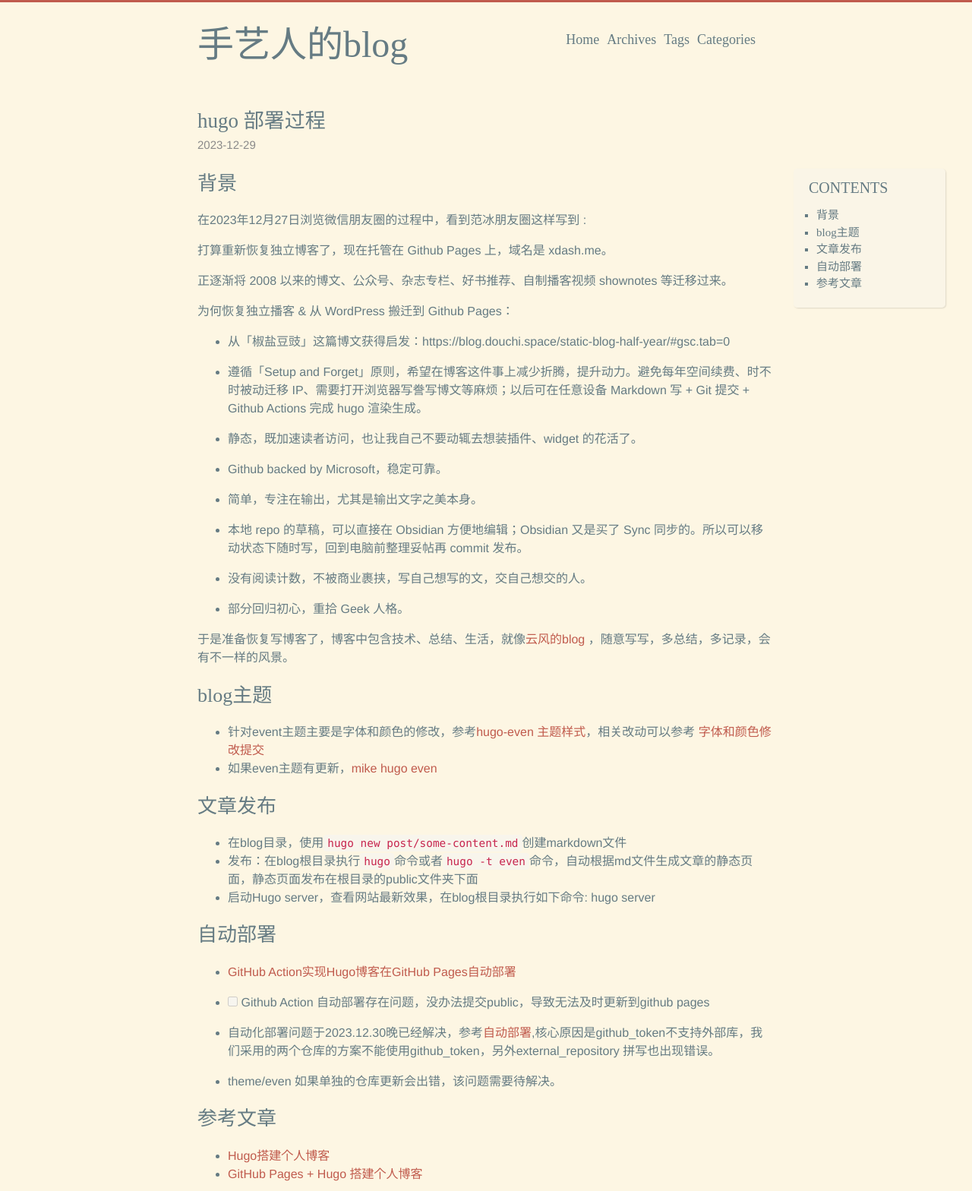
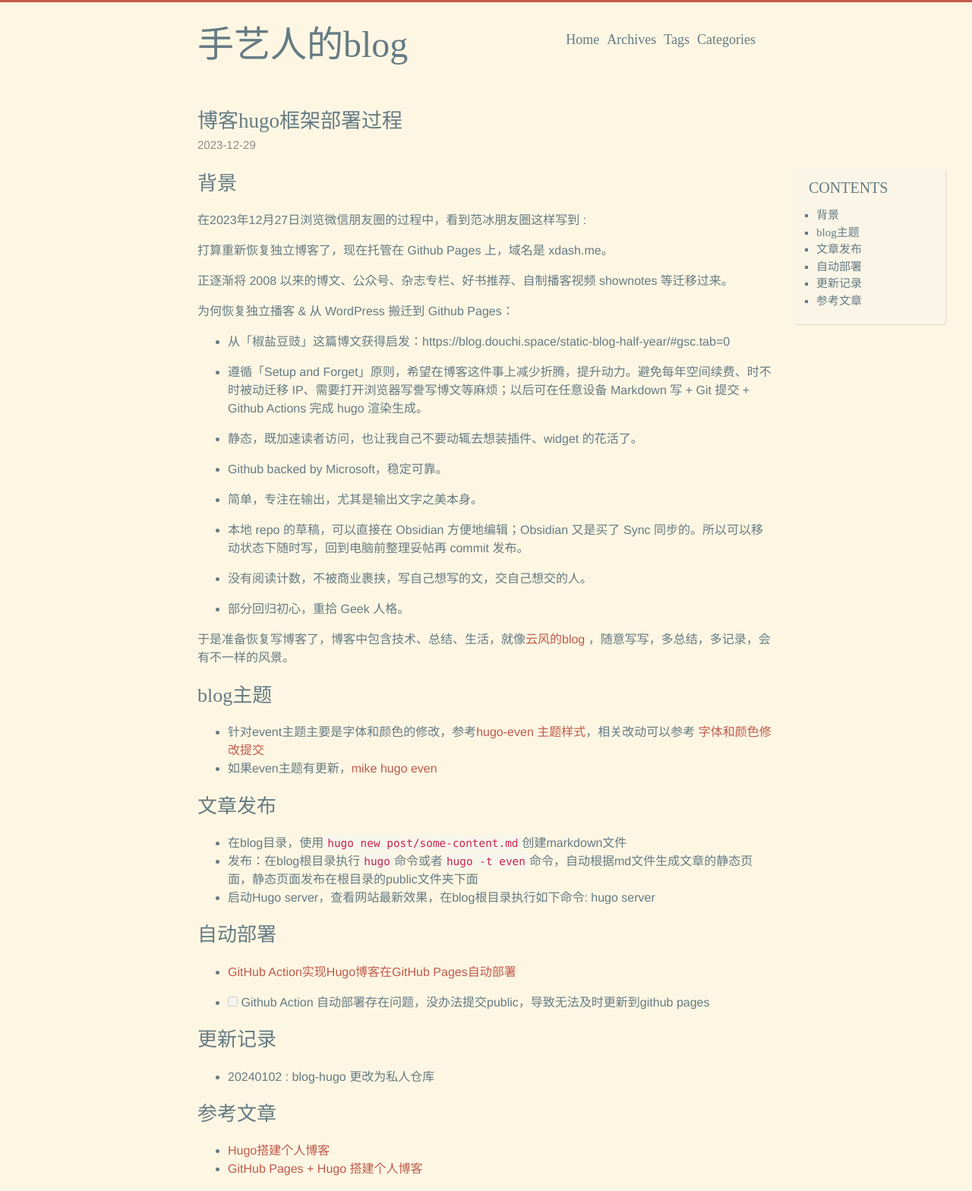
Before and after one commit to mikezhaoiot/AudioTech.github.io, a plain HTML site: page post/00-hugo部署/index.html in a window 1280 px wide. Shown: the top 1568 px of the page at 76% size. Drawn offline with nearby package versions, Linux system fonts and the light colour scheme; a script that the page names is missing.

Commit message:
update md mikezhaoiot/hugo-blog@90a1866b9eac8dd2db45e633d9accdd5d08117c9

```diff
--- a/post/00-hugo部署/index.html
+++ b/post/00-hugo部署/index.html
@@ -3,7 +3,7 @@
 <head>
   <meta charset="utf-8">
   <meta http-equiv="X-UA-Compatible" content="IE=edge,chrome=1">
-  <title>hugo 部署过程 - Even - A super concise theme for Hugo</title>
+  <title>博客hugo框架部署过程 - Even - A super concise theme for Hugo</title>
   <meta name="renderer" content="webkit" />
 <meta name="viewport" content="width=device-width, initial-scale=1, maximum-scale=1"/>
 
@@ -39,19 +39,19 @@
 <link rel="stylesheet" href="https://cdn.jsdelivr.net/npm/@fancyapps/fancybox@3.1.20/dist/jquery.fancybox.min.css" integrity="sha256-7TyXnr2YU040zfSP+rEcz29ggW4j56/ujTPwjMzyqFY=" crossorigin="anonymous">
 
 
-<meta property="og:title" content="hugo 部署过程" />
+<meta property="og:title" content="博客hugo框架部署过程" />
 <meta property="og:description" content="背景 在2023年12月27日浏览微信朋友圈的过程中，看到范冰朋友圈这样写到 : 打算重新恢复独立博客了，现在托管在 Github Pages 上，域名是 xdash.me" />
 <meta property="og:type" content="article" />
 <meta property="og:url" content="https://mikezhaoiot.github.io/post/00-hugo%E9%83%A8%E7%BD%B2/" /><meta property="article:section" content="post" />
 <meta property="article:published_time" content="2023-12-29T11:19:32+08:00" />
 <meta property="article:modified_time" content="2023-12-29T11:19:32+08:00" />
 
-<meta itemprop="name" content="hugo 部署过程">
+<meta itemprop="name" content="博客hugo框架部署过程">
 <meta itemprop="description" content="背景 在2023年12月27日浏览微信朋友圈的过程中，看到范冰朋友圈这样写到 : 打算重新恢复独立博客了，现在托管在 Github Pages 上，域名是 xdash.me"><meta itemprop="datePublished" content="2023-12-29T11:19:32+08:00" />
 <meta itemprop="dateModified" content="2023-12-29T11:19:32+08:00" />
-<meta itemprop="wordCount" content="1016">
+<meta itemprop="wordCount" content="894">
 <meta itemprop="keywords" content="" /><meta name="twitter:card" content="summary"/>
-<meta name="twitter:title" content="hugo 部署过程"/>
+<meta name="twitter:title" content="博客hugo框架部署过程"/>
 <meta name="twitter:description" content="背景 在2023年12月27日浏览微信朋友圈的过程中，看到范冰朋友圈这样写到 : 打算重新恢复独立博客了，现在托管在 Github Pages 上，域名是 xdash.me"/>
 
 <!--[if lte IE 9]>
@@ -125,7 +125,7 @@
           <article class="post">
 
     <header class="post-header">
-      <h1 class="post-title">hugo 部署过程</h1>
+      <h1 class="post-title">博客hugo框架部署过程</h1>
 
       <div class="post-meta">
         <span class="post-time"> 2023-12-29 </span>
@@ -143,6 +143,7 @@
     <li><a href="#blog主题">blog主题</a></li>
     <li><a href="#文章发布">文章发布</a></li>
     <li><a href="#自动部署">自动部署</a></li>
+    <li><a href="#更新记录">更新记录</a></li>
     <li><a href="#参考文章">参考文章</a></li>
   </ul>
 </nav>
@@ -200,12 +201,10 @@
 <li>
 <p><input disabled="" type="checkbox"> Github Action 自动部署存在问题，没办法提交public，导致无法及时更新到github pages</p>
 </li>
-<li>
-<p>自动化部署问题于2023.12.30晚已经解决，参考<a href="https://zhuanlan.zhihu.com/p/568764664">自动部署</a>,核心原因是github_token不支持外部库，我们采用的两个仓库的方案不能使用github_token，另外external_repository 拼写也出现错误。</p>
-</li>
-<li>
-<p>theme/even 如果单独的仓库更新会出错，该问题需要待解决。</p>
-</li>
+</ul>
+<h1 id="更新记录">更新记录</h1>
+<ul>
+<li>20240102 :  blog-hugo 更改为私人仓库</li>
 </ul>
 <h1 id="参考文章">参考文章</h1>
 <ul>
--- a/post/index.xml
+++ b/post/index.xml
@@ -17,7 +17,7 @@
     </item>
 
     <item>
-      <title>hugo 部署过程</title>
+      <title>博客hugo框架部署过程</title>
       <link>https://mikezhaoiot.github.io/post/00-hugo%E9%83%A8%E7%BD%B2/</link>
       <pubDate>Fri, 29 Dec 2023 11:19:32 +0800</pubDate>
 
```
Also changed, not shown: index.html (+1 -1 lines), index.xml (+9 -9 lines), post/index.html (+1 -1 lines), post/我的2023年终总结/index.html (+1 -1 lines), sitemap.xml (+7 -7 lines).
